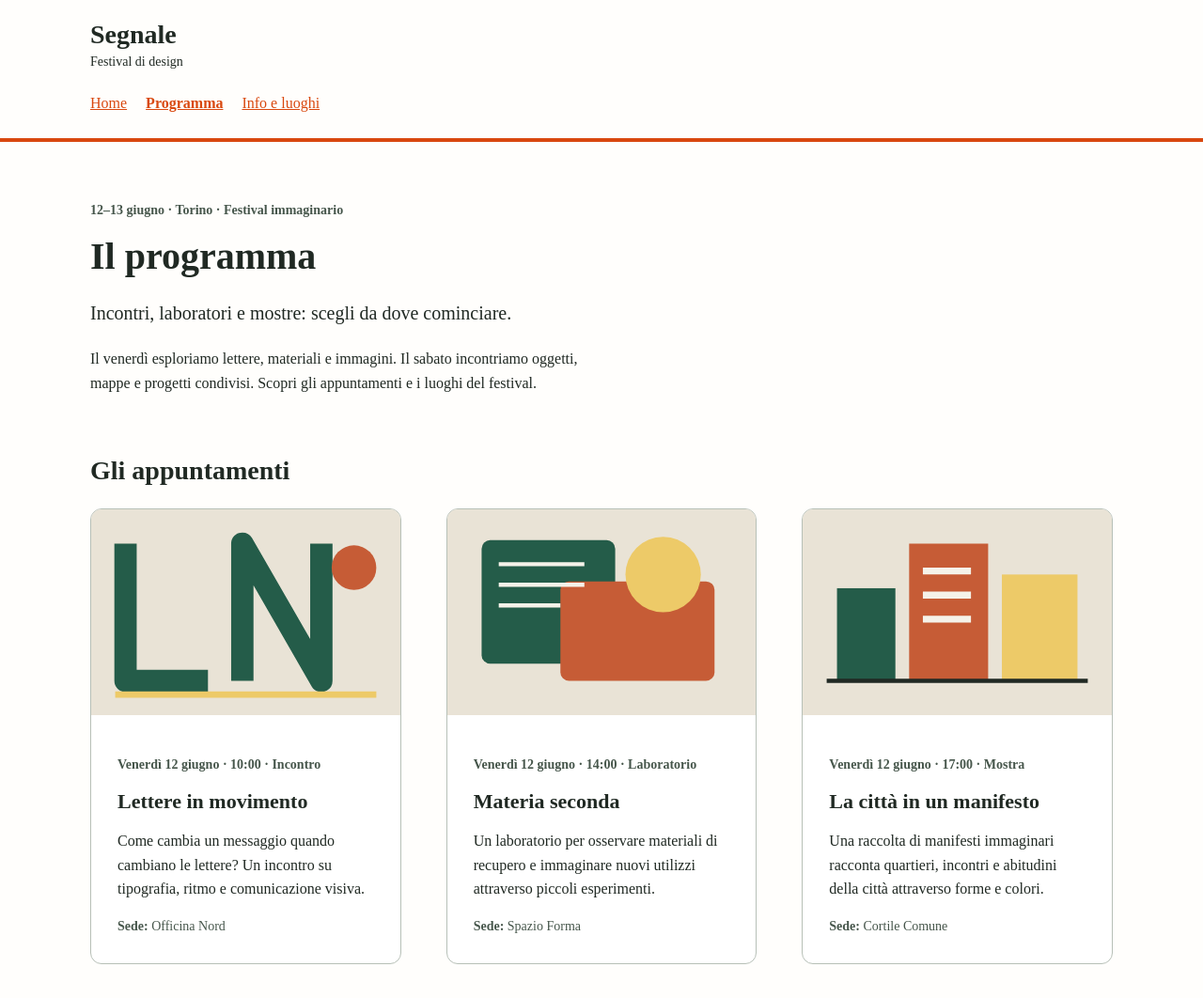
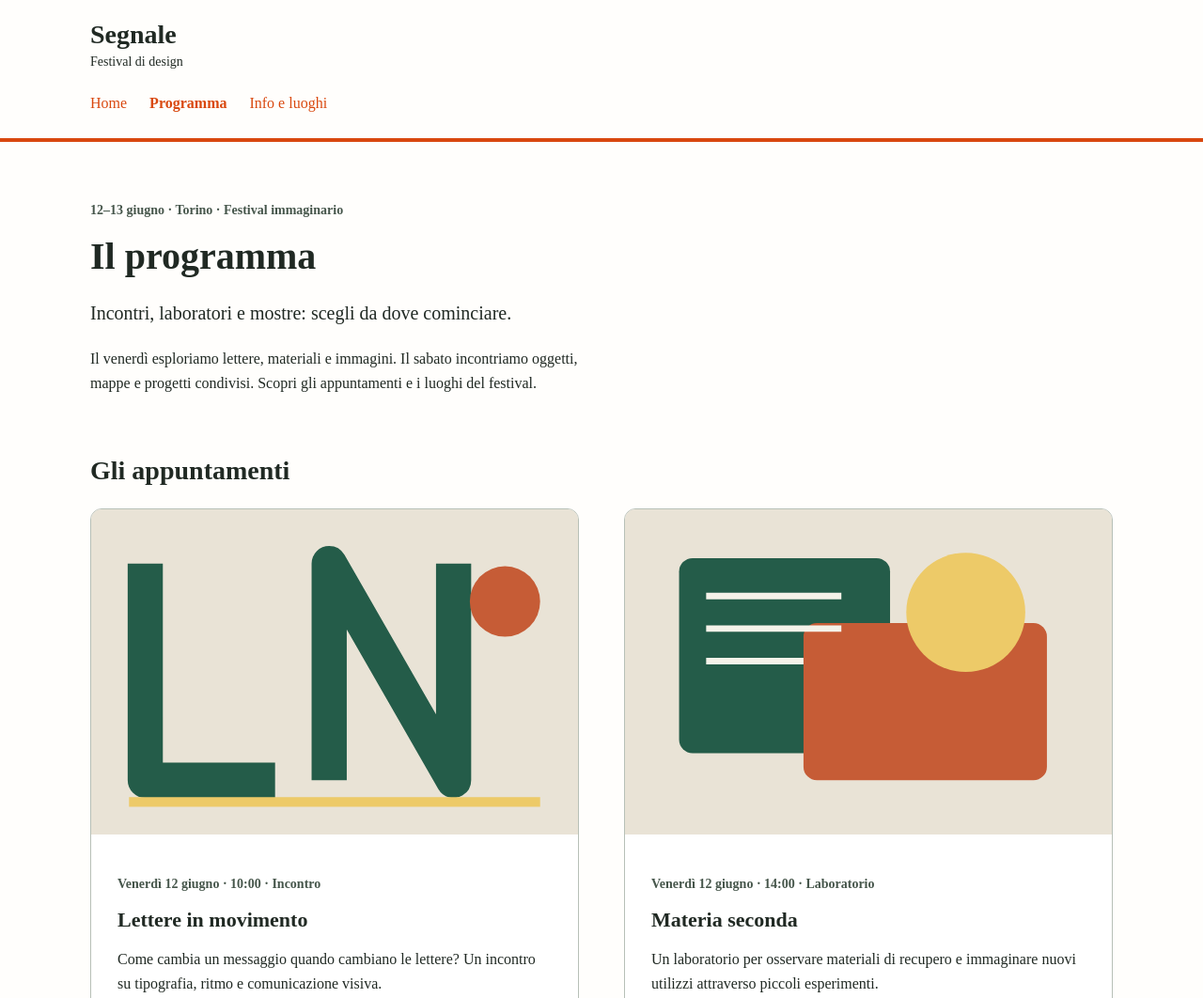
Before and after one commit to lorenzo-657/festival-segnale, a plain HTML site: page programma.html in a window 1280 px wide. Shown: the top 1062 px of the page at 94% size. Drawn offline with Linux system fonts and the light colour scheme; a web font is replaced by a local one.

Commit message:
nav_e_sticky

```diff
--- a/style.css
+++ b/style.css
@@ -51,7 +51,14 @@ a:focus-visible {
 .site-header {
   padding: 1.25rem 0;
   border-bottom: 4px solid var(--colore-primario);
+
+  /* Regole per l'intestazione sticky */
+  position: sticky;
+  top: 0;
+  background-color: var(--colore-sfondo); /* Mantiene il colore di sfondo solido per coprire i contenuti sotto */
+  z-index: 100; /* Assicura che l'intestazione stia sopra a tutto il resto */
 }
+
 
 .brand {
   display: inline-block;
@@ -71,17 +78,20 @@ a:focus-visible {
 
 nav {
   margin-top: 1rem;
+  display: flex;
+  flex-direction: column; /* Sotto i 600px si dispongono in colonna */
+  gap: 0.5rem;
 }
 
 nav a {
-  display: inline-block;
-  margin-right: 1rem;
   padding: 0.25rem 0;
+  text-decoration: none;
 }
 
 nav a[aria-current="page"] {
   font-weight: bold;
 }
+
 
 .intro {
   padding: 3rem 0 1rem;
@@ -214,19 +224,18 @@ h3 {
   top: 1rem;
 }
 
-/* Da 600px in su: due colonne */
+/* Da 600px in su: due colonne per la griglia e menu a riga */
 @media (min-width: 600px) {
   .event-grid {
     grid-template-columns: repeat(2, 1fr);
   }
+
+  nav {
+    flex-direction: row; /* I link tornano in orizzontale */
+    gap: 1.5rem;
+  }
 }
 
-/* Da 1024px in su: tre colonne */
-@media (min-width: 1024px) {
-  .event-grid {
-    grid-template-columns: repeat(3, 1fr);
-  }
-}
 
 /* --- Stili per la Galleria Swiper --- */
 .mySwiper {
```
